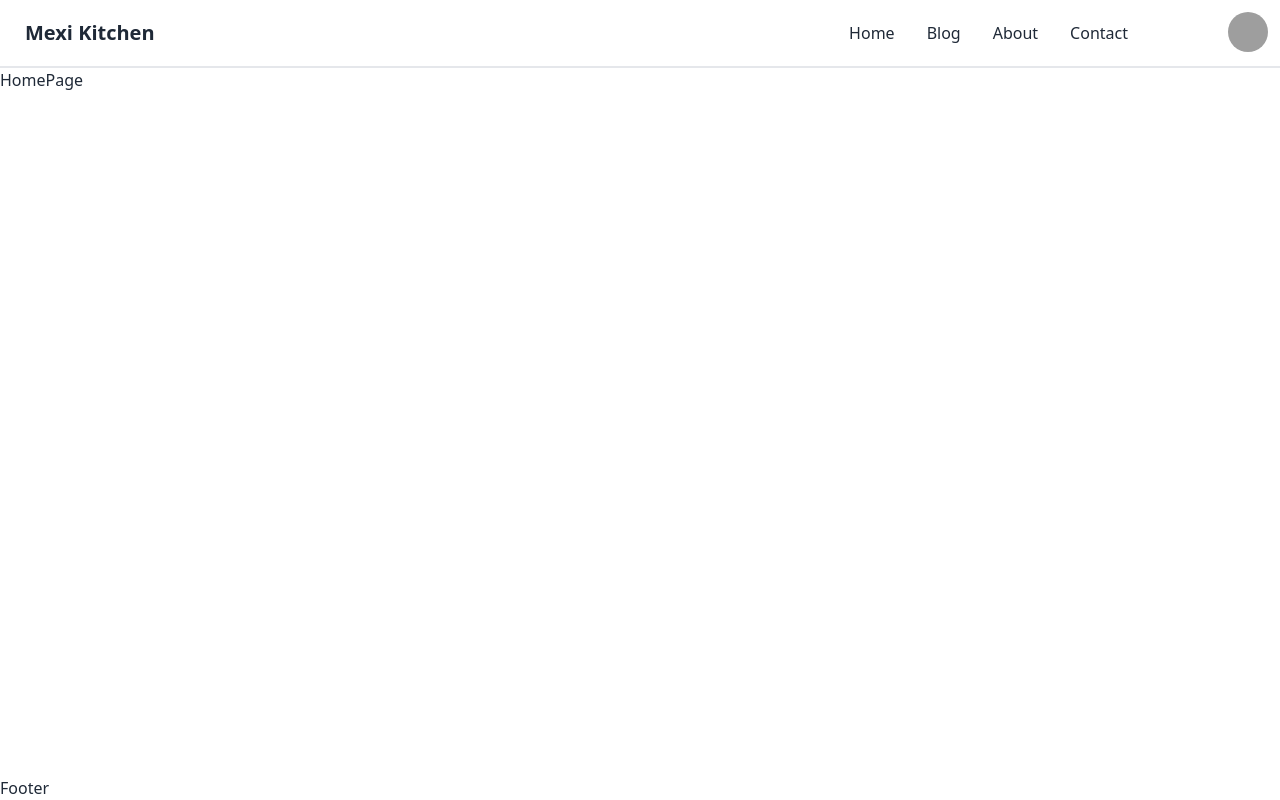
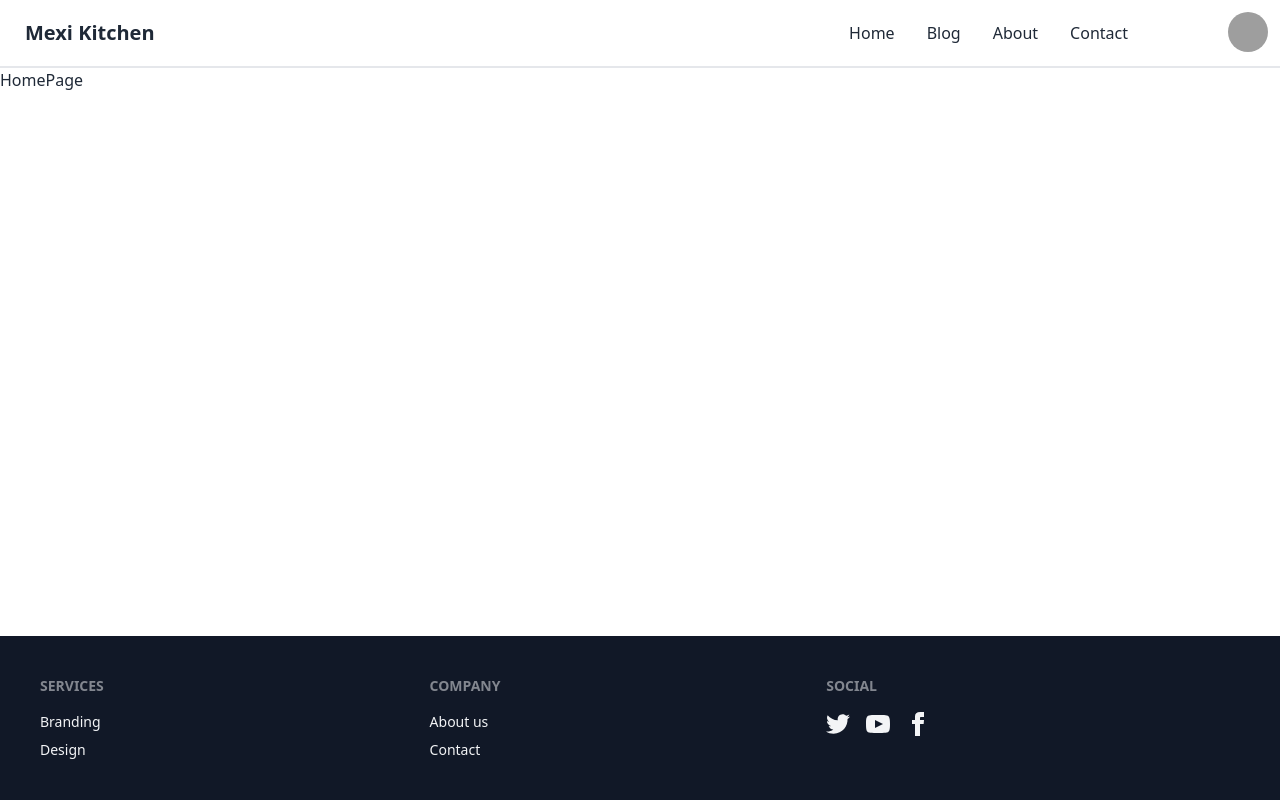
Before and after one commit to Jobayer98/b7a10-chef-recipe-hunter-client-side-Jobayer98, a React (Vite) app: page / in a window 1280 px wide. Built offline with nearby package versions, Linux system fonts and the light colour scheme; grey boxes are pictures that could not be loaded.

Commit message:
add footer section

```diff
--- a/src/layout/Footer/Footer.jsx
+++ b/src/layout/Footer/Footer.jsx
@@ -1,5 +1,56 @@
 const Footer = () => {
-  return <div>Footer</div>;
+  return (
+    <footer className="footer p-10 bg-gray-900 text-gray-100">
+      <div>
+        <span className="footer-title">Services</span>
+        <a className="link link-hover">Branding</a>
+        <a className="link link-hover">Design</a>
+      </div>
+      <div>
+        <span className="footer-title">Company</span>
+        <a className="link link-hover">About us</a>
+        <a className="link link-hover">Contact</a>
+      </div>
+      <div>
+        <span className="footer-title">Social</span>
+        <div className="grid grid-flow-col gap-4">
+          <a>
+            <svg
+              xmlns="http://www.w3.org/2000/svg"
+              width="24"
+              height="24"
+              viewBox="0 0 24 24"
+              className="fill-current"
+            >
+              <path d="M24 4.557c-.883.392-1.832.656-2.828.775 1.017-.609 1.798-1.574 2.165-2.724-.951.564-2.005.974-3.127 1.195-.897-.957-2.178-1.555-3.594-1.555-3.179 0-5.515 2.966-4.797 6.045-4.091-.205-7.719-2.165-10.148-5.144-1.29 2.213-.669 5.108 1.523 6.574-.806-.026-1.566-.247-2.229-.616-.054 2.281 1.581 4.415 3.949 4.89-.693.188-1.452.232-2.224.084.626 1.956 2.444 3.379 4.6 3.419-2.07 1.623-4.678 2.348-7.29 2.04 2.179 1.397 4.768 2.212 7.548 2.212 9.142 0 14.307-7.721 13.995-14.646.962-.695 1.797-1.562 2.457-2.549z"></path>
+            </svg>
+          </a>
+          <a>
+            <svg
+              xmlns="http://www.w3.org/2000/svg"
+              width="24"
+              height="24"
+              viewBox="0 0 24 24"
+              className="fill-current"
+            >
+              <path d="M19.615 3.184c-3.604-.246-11.631-.245-15.23 0-3.897.266-4.356 2.62-4.385 8.816.029 6.185.484 8.549 4.385 8.816 3.6.245 11.626.246 15.23 0 3.897-.266 4.356-2.62 4.385-8.816-.029-6.185-.484-8.549-4.385-8.816zm-10.615 12.816v-8l8 3.993-8 4.007z"></path>
+            </svg>
+          </a>
+          <a>
+            <svg
+              xmlns="http://www.w3.org/2000/svg"
+              width="24"
+              height="24"
+              viewBox="0 0 24 24"
+              className="fill-current"
+            >
+              <path d="M9 8h-3v4h3v12h5v-12h3.642l.358-4h-4v-1.667c0-.955.192-1.333 1.115-1.333h2.885v-5h-3.808c-3.596 0-5.192 1.583-5.192 4.615v3.385z"></path>
+            </svg>
+          </a>
+        </div>
+      </div>
+    </footer>
+  );
 };
 
 export default Footer;
--- a/src/layout/Header/Header.jsx
+++ b/src/layout/Header/Header.jsx
@@ -2,6 +2,7 @@
 
 const Header = () => {
   return (
+    <header>
       <div className="navbar bg-base-100 border-b-2">
         <div className="flex-1">
           <a className="btn btn-ghost normal-case text-xl">Mexi Kitchen</a>
@@ -46,6 +47,7 @@
           </div>
         </div>
       </div>
+    </header>
   );
 };
 
```
Lines whose indentation alone changed are shown as unchanged.
